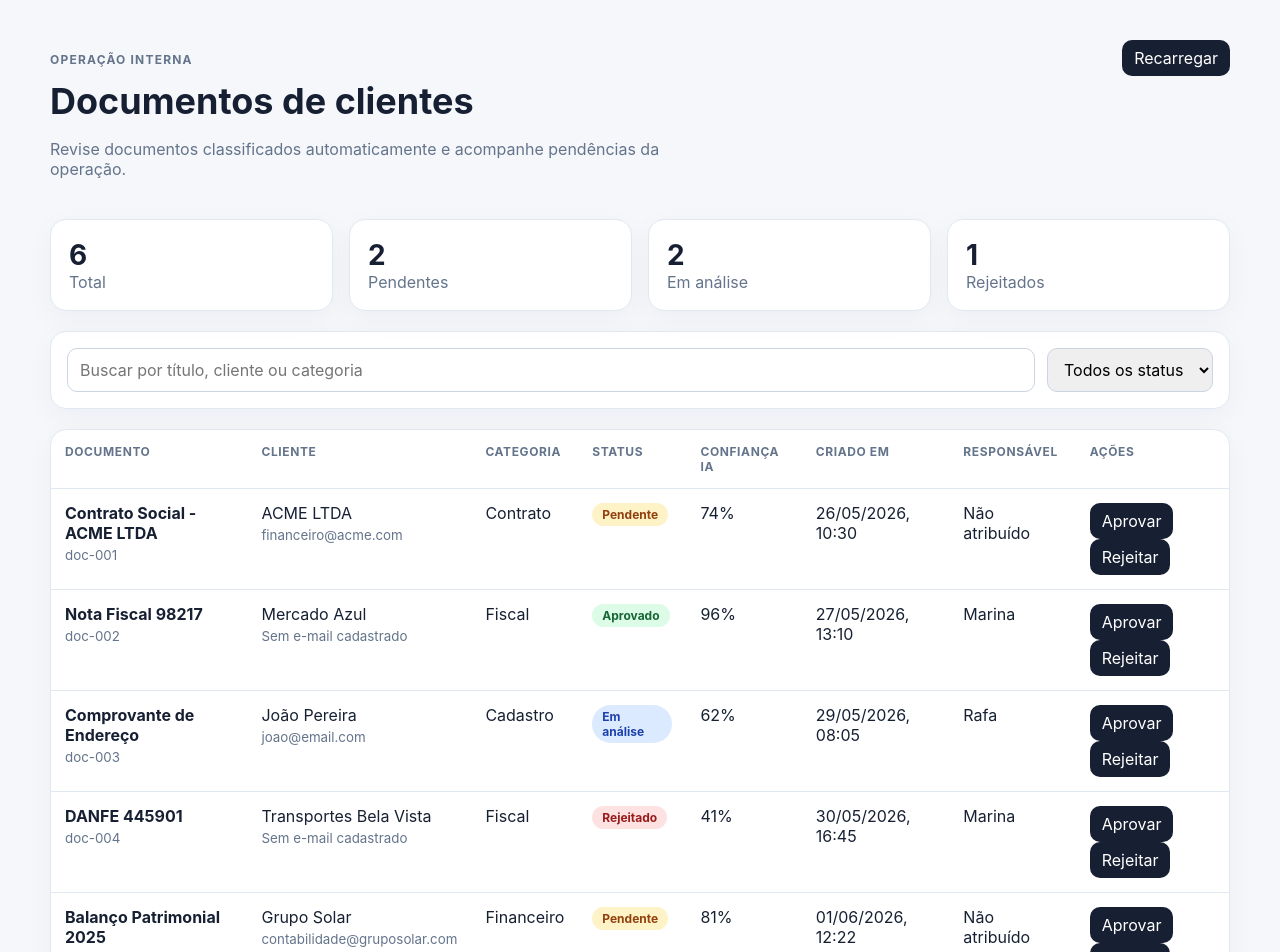
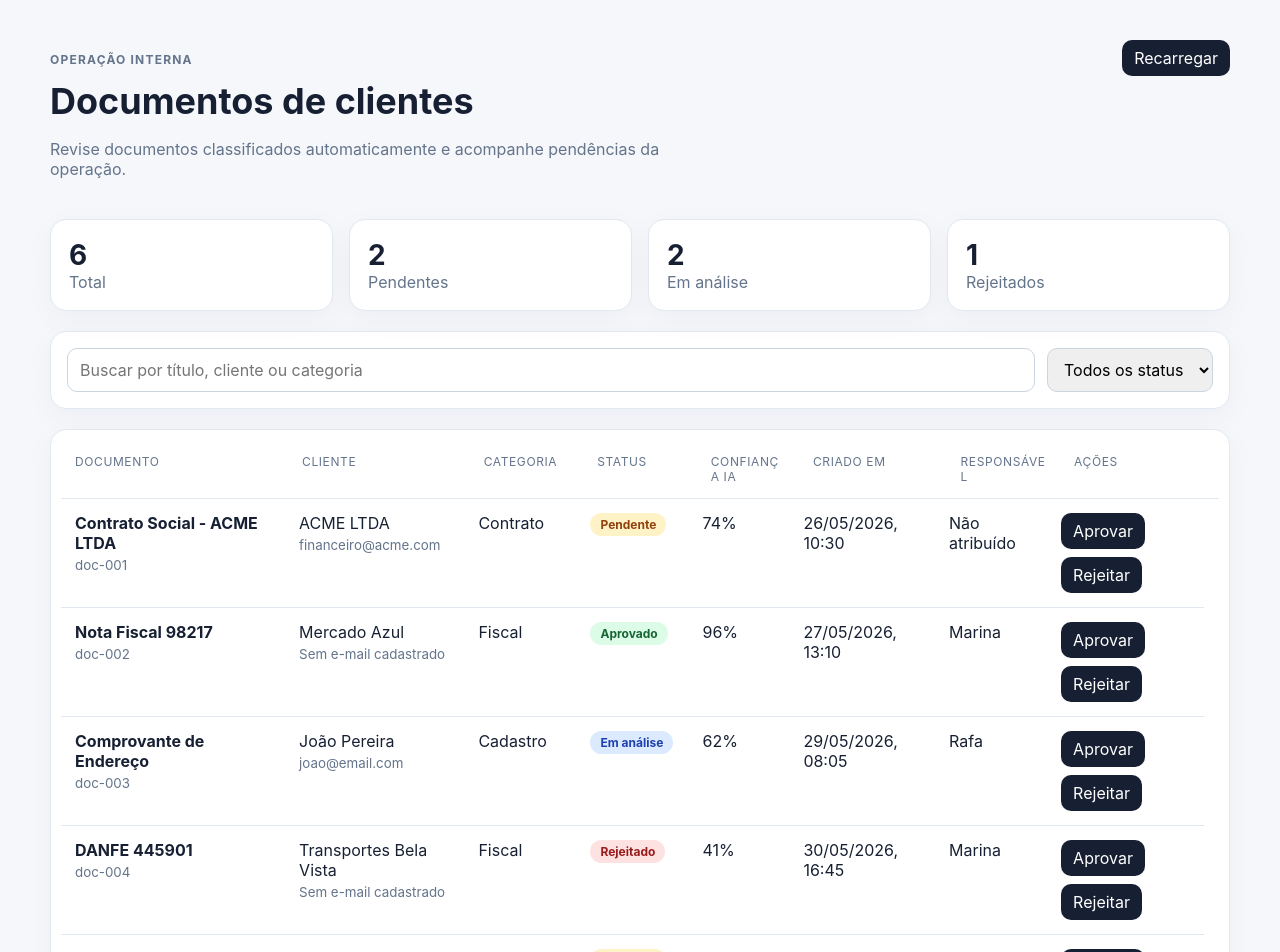
Before and after one commit to leandroaps/react-document-review-base-candidato, a React (Vite) app: page / in a window 1280 px wide. Shown: the top 952 px of the page. Built offline with nearby package versions, Linux system fonts and the light colour scheme.

Commit message:
feat: Add virtual scrolling to DocumentTable and refactor DocumentRow for improved performance and structure

```diff
--- a/src/components/DocumentRow.tsx
+++ b/src/components/DocumentRow.tsx
@@ -1,33 +1,53 @@
-import { memo } from 'react';
+import { forwardRef, memo } from 'react';
 import { statusLabels } from '../constants/status';
 import type { CustomerDocument, DocumentStatus } from '../types';
 import { formatDate } from '../utils/date';
 
 interface DocumentRowProps {
   document: CustomerDocument;
+  /** Índice real no array, usado pelo virtualizer para medir a linha. */
+  index: number;
+  /** Deslocamento vertical (px) calculado pelo virtualizer. */
+  start: number;
   onSelect: (document: CustomerDocument) => void;
   onStatusChange: (id: string, status: DocumentStatus) => void;
 }
 
-function DocumentRowComponent({ document, onSelect, onStatusChange }: DocumentRowProps) {
+const DocumentRowComponent = forwardRef<HTMLDivElement, DocumentRowProps>(
+  function DocumentRow({ document, index, start, onSelect, onStatusChange }, ref) {
     return (
-    <tr onClick={() => onSelect(document)}>
-      <td>
+      <div
+        ref={ref}
+        data-index={index}
+        className="grid-row grid-body__row"
+        role="row"
+        onClick={() => onSelect(document)}
+        style={{ transform: `translateY(${start}px)` }}
+      >
+        <span className="grid-cell" role="cell">
           <strong>{document.title}</strong>
           <small>{document.id}</small>
-      </td>
-      <td>
+        </span>
+        <span className="grid-cell" role="cell">
           {document.customerName}
           <small>{document.customerEmail || 'Sem e-mail cadastrado'}</small>
-      </td>
-      <td>{document.category}</td>
-      <td>
+        </span>
+        <span className="grid-cell" role="cell">
+          {document.category}
+        </span>
+        <span className="grid-cell" role="cell">
           <span className={`badge ${document.status}`}>{statusLabels[document.status]}</span>
-      </td>
-      <td>{Math.round((document.confidence || 0) * 100)}%</td>
-      <td>{formatDate(document.createdAt)}</td>
-      <td>{document.assignedTo || 'Não atribuído'}</td>
-      <td>
+        </span>
+        <span className="grid-cell" role="cell">
+          {Math.round((document.confidence || 0) * 100)}%
+        </span>
+        <span className="grid-cell" role="cell">
+          {formatDate(document.createdAt)}
+        </span>
+        <span className="grid-cell" role="cell">
+          {document.assignedTo || 'Não atribuído'}
+        </span>
+        <span className="grid-cell grid-cell--actions" role="cell">
           <button
             onClick={(event) => {
               event.stopPropagation();
@@ -44,9 +64,10 @@ function DocumentRowComponent({ document, onSelect, onStatusChange }: DocumentRo
           >
             Rejeitar
           </button>
-      </td>
-    </tr>
+        </span>
+      </div>
     );
-}
+  },
+);
 
 export const DocumentRow = memo(DocumentRowComponent);
--- a/src/components/DocumentTable.tsx
+++ b/src/components/DocumentTable.tsx
@@ -1,4 +1,5 @@
-import { memo } from 'react';
+import { useVirtualizer } from '@tanstack/react-virtual';
+import { useRef } from 'react';
 import type { CustomerDocument, DocumentStatus } from '../types';
 import { DocumentRow } from './DocumentRow';
 
@@ -8,35 +9,66 @@ interface DocumentTableProps {
   onStatusChange: (id: string, status: DocumentStatus) => void;
 }
 
-function DocumentTableComponent({ documents, onSelect, onStatusChange }: DocumentTableProps) {
+const COLUMNS = [
+  'Documento',
+  'Cliente',
+  'Categoria',
+  'Status',
+  'Confiança IA',
+  'Criado em',
+  'Responsável',
+  'Ações',
+] as const;
+
+/** Altura estimada de uma linha; ajustada por medição real após renderizar. */
+const ESTIMATED_ROW_HEIGHT = 72;
+
+export function DocumentTable({ documents, onSelect, onStatusChange }: DocumentTableProps) {
+  const scrollRef = useRef<HTMLDivElement>(null);
+
+  const virtualizer = useVirtualizer({
+    count: documents.length,
+    getScrollElement: () => scrollRef.current,
+    estimateSize: () => ESTIMATED_ROW_HEIGHT,
+    overscan: 6,
+  });
+
+  const virtualRows = virtualizer.getVirtualItems();
+
   return (
     <section className="table-card">
-      <table>
-        <thead>
-          <tr>
-            <th>Documento</th>
-            <th>Cliente</th>
-            <th>Categoria</th>
-            <th>Status</th>
-            <th>Confiança IA</th>
-            <th>Criado em</th>
-            <th>Responsável</th>
-            <th>Ações</th>
-          </tr>
-        </thead>
-        <tbody>
-          {documents.map((document) => (
-            <DocumentRow
-              key={document.id}
-              document={document}
-              onSelect={onSelect}
-              onStatusChange={onStatusChange}
-            />
+      <div className="grid-table" role="table" aria-label="Documentos">
+        <div className="grid-row grid-header" role="row">
+          {COLUMNS.map((column) => (
+            <span key={column} className="grid-cell" role="columnheader">
+              {column}
+            </span>
           ))}
-        </tbody>
-      </table>
+        </div>
+
+        <div ref={scrollRef} className="grid-body">
+          {documents.length === 0 ? (
+            <p className="grid-empty">Nenhum documento encontrado.</p>
+          ) : (
+            <div className="grid-viewport" style={{ height: virtualizer.getTotalSize() }}>
+              {virtualRows.map((virtualRow) => {
+                const document = documents[virtualRow.index];
+                return (
+                  <DocumentRow
+                    key={document.id}
+                    ref={virtualizer.measureElement}
+                    index={virtualRow.index}
+                    start={virtualRow.start}
+                    document={document}
+                    onSelect={onSelect}
+                    onStatusChange={onStatusChange}
+                  />
+                );
+              })}
+            </div>
+          )}
+        </div>
+      </div>
     </section>
   );
 }
-
-export const DocumentTable = memo(DocumentTableComponent);
--- a/src/styles/styles.css
+++ b/src/styles/styles.css
@@ -110,36 +110,80 @@ small {
 }
 
 .table-card {
-  overflow: auto;
+  overflow-x: auto;
 }
 
-table {
-  width: 100%;
-  border-collapse: collapse;
+.grid-table {
+  /* minmax(0, fr): colunas encolhem para caber no container, sem scroll horizontal. */
+  --grid-columns: minmax(0, 2fr) minmax(0, 1.6fr) minmax(0, 1fr)
+    minmax(0, 1fr) minmax(0, 0.9fr) minmax(0, 1.3fr)
+    minmax(0, 1fr) minmax(0, 1.4fr);
+  padding: 10px;
 }
 
-th,
-td {
-  padding: 14px;
-  text-align: left;
-  border-bottom: 1px solid #e2e8f0;
-  vertical-align: top;
+.grid-row {
+  display: grid;
+  grid-template-columns: var(--grid-columns);
 }
 
-th {
+.grid-header {
   font-size: 12px;
   text-transform: uppercase;
   color: #64748b;
   letter-spacing: 0.05em;
+  border-bottom: 1px solid #e2e8f0;
 }
 
-td small {
+.grid-cell {
+  padding: 14px;
+  text-align: left;
+  min-width: 0;
+  overflow-wrap: anywhere;
+}
+
+.grid-cell small {
   display: block;
   margin-top: 4px;
 }
 
-tr:hover {
+.grid-cell--actions {
+  display: flex;
+  flex-wrap: wrap;
+  gap: 8px;
+  align-items: flex-start;
+}
+
+/* Elemento de scroll vertical do virtualizer. */
+.grid-body {
+  position: relative;
+  max-height: 60vh;
+  overflow-y: auto;
+  scrollbar-gutter: stable;
+}
+
+.grid-viewport {
+  position: relative;
+  width: 100%;
+}
+
+.grid-body__row {
+  position: absolute;
+  top: 0;
+  left: 0;
+  width: 100%;
+  border-bottom: 1px solid #e2e8f0;
+  cursor: pointer;
+  background: #fff;
+}
+
+.grid-body__row:hover {
   background: #f8fafc;
+}
+
+.grid-empty {
+  padding: 32px;
+  text-align: center;
+  color: #64748b;
 }
 
 .badge {
```
Also changed, not shown: package.json (+4 -3 lines), 1 other file (tests, documents, lock files or other folders). Lines whose indentation alone changed are shown as unchanged.
